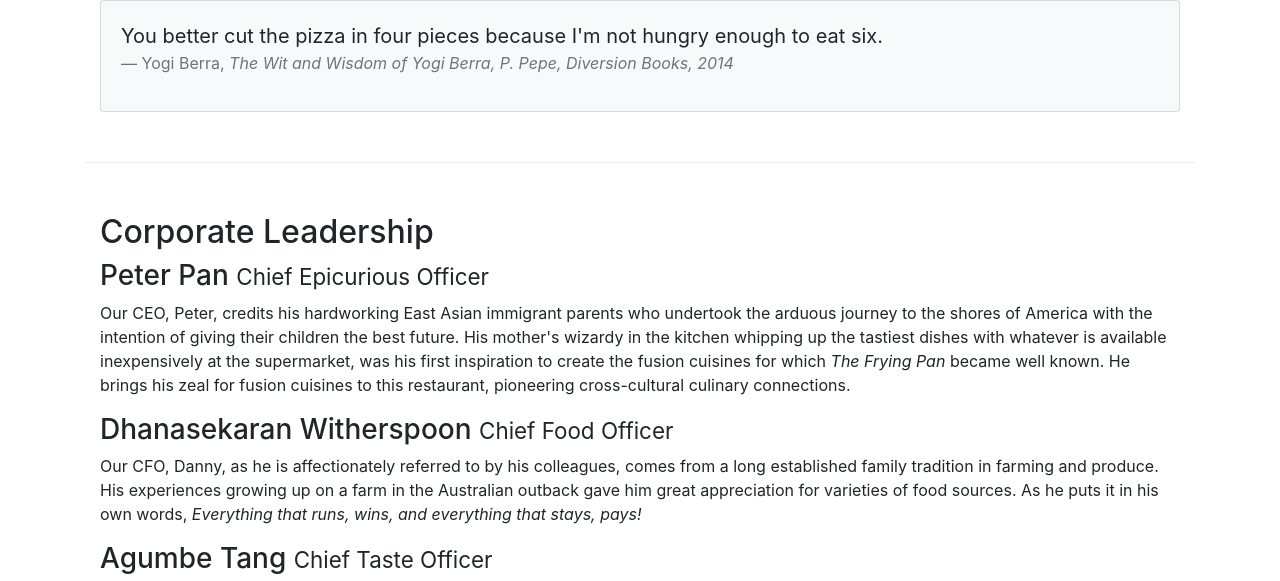
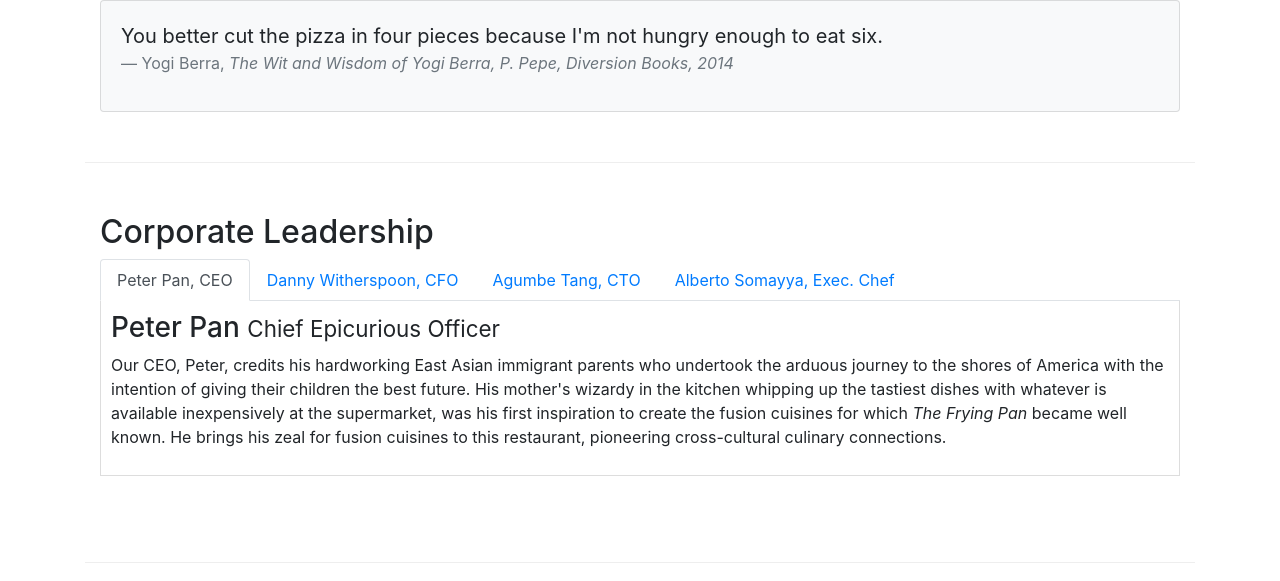
Before and after one commit to zoubinirani/confusion, a website: page aboutus.html in a window 1280 px wide. Shown: the part 1054-1635 px from the top of the page. Drawn offline with nearby package versions, Linux system fonts and the light colour scheme.

Commit message:
tabs added

```diff
--- a/aboutus.html
+++ b/aboutus.html
@@ -100,17 +100,49 @@
         </div>
 
 
-        <div class = "row row-content align-items-center">
+        <div class = "row row-content align-items">
             <div class = "col-12 col-sm-12 order-sm-last col-md-12">
                 <h2>Corporate Leadership</h2>
+                <ul class = "nav nav-tabs">
+                    <li class = "nav-item">
+                        <a class = "nav-link active" href = "#peter"
+                        role = "tab" data-toggle="tab">Peter Pan, CEO</a>
+                    </li>
+                    <li class="nav-item">
+                        <a class="nav-link" href="#danny" role="tab"
+                        data-toggle="tab">Danny Witherspoon, CFO</a>
+                    </li>
+                    <li class="nav-item">
+                        <a class="nav-link" href="#agumbe"role="tab"
+                        data-toggle="tab">Agumbe Tang, CTO</a>
+                    </li>
+                    <li class="nav-item">
+                        <a class="nav-link" href="#alberto" role="tab"
+                        data-toggle="tab">Alberto Somayya, Exec. Chef</a>
+                    </li>
+                </ul>
+
+                <div class = "tab-content">
+                    <div role = "tabpanel" class = "tab-pane fade show active" id="peter">
                         <h3>Peter Pan <small>Chief Epicurious Officer</small></h3>
                         <p class = "d-none d-sm-block">Our CEO, Peter, credits his hardworking East Asian immigrant parents who undertook the arduous journey to the shores of America with the intention of giving their children the best future. His mother's wizardy in the kitchen whipping up the tastiest dishes with whatever is available inexpensively at the supermarket, was his first inspiration to create the fusion cuisines for which <em>The Frying Pan</em> became well known. He brings his zeal for fusion cuisines to this restaurant, pioneering cross-cultural culinary connections.</p>
+                    </div>
+
+                    <div role = "tabpanel" class = "tab-pane fade" id="danny">
                         <h3>Dhanasekaran Witherspoon <small>Chief Food Officer</small></h3>
                         <p class = "d-none d-sm-block">Our CFO, Danny, as he is affectionately referred to by his colleagues, comes from a long established family tradition in farming and produce. His experiences growing up on a farm in the Australian outback gave him great appreciation for varieties of food sources. As he puts it in his own words, <em>Everything that runs, wins, and everything that stays, pays!</em></p>
+                    </div>
+
+                    <div role = "tabpanel" class = "tab-pane fade" id="agumbe">
                         <h3>Agumbe Tang <small>Chief Taste Officer</small></h3>
                         <p class = "d-none d-sm-block">Blessed with the most discerning gustatory sense, Agumbe, our CTO, personally ensures that every dish that we serve meets his exacting tastes. Our chefs dread the tongue lashing that ensues if their dish does not meet his exacting standards. He lives by his motto, <em>You click only if you survive my lick.</em></p>
+                    </div>
+
+                    <div role = "tabpanel" class = "tab-pane fade" id="alberto">
                         <h3>Alberto Somayya <small>Executive Chef</small></h3>
                         <p class = "d-none d-sm-block">Award winning three-star Michelin chef with wide International experience having worked closely with whos-who in the culinary world, he specializes in creating mouthwatering Indo-Italian fusion experiences. He says, <em>Put together the cuisines from the two craziest cultures, and you get a winning hit! Amma Mia!</em></p>
+                    </div>
+                </div>
             </div>
        </div>
        <div class = "row row-content">
--- a/css/styles.css
+++ b/css/styles.css
@@ -37,3 +37,10 @@ body {
 .navbar-dark {
     background-color: #512DA8;
 }
+
+.tab-content {
+    border-left: 1px solid #ddd;
+    border-right: 1px solid #ddd;
+    border-bottom: 1px solid #ddd;
+    padding: 10px;
+}
```
Lines whose indentation alone changed are shown as unchanged.
